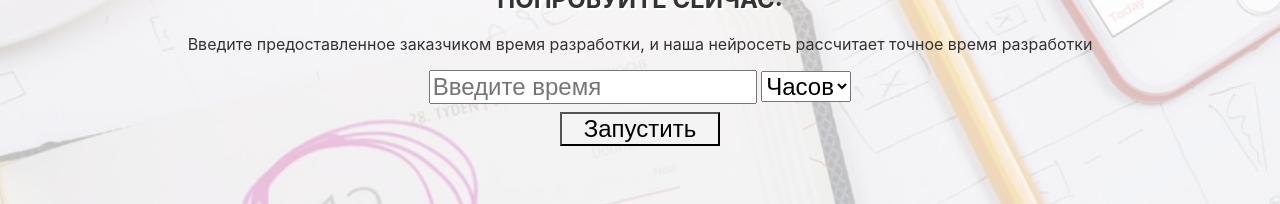
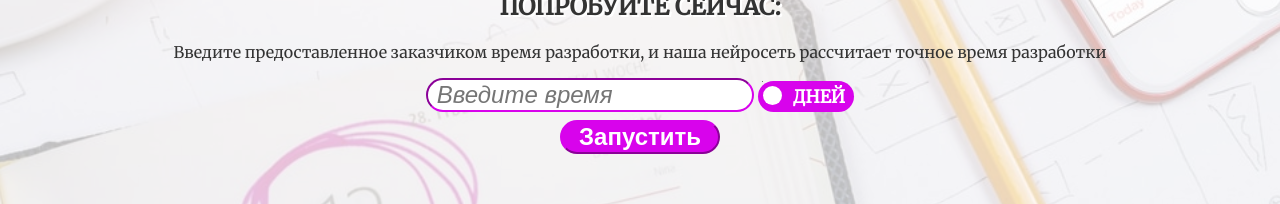
Before and after one commit to maxershov/svelte-time-counter, a Svelte app: page / in a window 1280 px wide. Shown: the part 1808-2012 px from the top of the page. Built offline with nearby package versions, Linux system fonts and the light colour scheme.

Commit message:
Chg font, input

```diff
--- a/public/global.css
+++ b/public/global.css
@@ -1,4 +1,5 @@
 html, body {
+    font-family: 'Merriweather', serif;
     position: relative;
     width: 100%;
     height: 100%;
@@ -108,7 +109,7 @@ body {
     color: #333;
     margin: 0;
     box-sizing: border-box;
-    font-family: -apple-system, BlinkMacSystemFont, "Segoe UI", Roboto, Oxygen-Sans, Ubuntu, Cantarell, "Helvetica Neue", sans-serif;
+    /* font-family: -apple-system, BlinkMacSystemFont, "Segoe UI", Roboto, Oxygen-Sans, Ubuntu, Cantarell, "Helvetica Neue", sans-serif; */
     background-size: cover;
     background-repeat: no-repeat;
     background-position: top center;
@@ -118,10 +119,6 @@ body {
 a {
     color: rgb(0, 100, 200);
     text-decoration: none;
-}
-
-a:hover {
-    text-decoration: underline;
 }
 
 button {
--- a/public/index.html
+++ b/public/index.html
@@ -1 +1 @@
-<!doctype html><html><head><meta charset='utf8'><meta name='viewport' content='width=device-width'><title>Time Counter App</title><link rel="shortcut icon" href="/favicon.ico"><link rel="apple-touch-icon" sizes="57x57" href="apple-touch-icon.png"><link rel='stylesheet' href='global.css'><link rel='stylesheet' href='bundle.css'></head><body><script src='bundle.js'></script></body></html>
+<!doctype html><html><head><meta charset='utf8'><meta name='viewport' content='width=device-width'><title>Time Counter App</title><link rel="shortcut icon" href="/favicon.ico"><link rel="apple-touch-icon" sizes="57x57" href="apple-touch-icon.png"><link rel='stylesheet' href='global.css'><link href="https://fonts.googleapis.com/css2?family=Merriweather&display=swap" rel="stylesheet"><link rel='stylesheet' href='bundle.css'></head><body><script src='bundle.js'></script></body></html>
--- a/src/Counter.svelte
+++ b/src/Counter.svelte
@@ -3,10 +3,10 @@
   import { fly } from "svelte/transition";
   let input;
   let answer;
-  let type = "часов";
   let promise;
   let loading = true;
   let status;
+  let hours = false;
 
   function sleep(ms) {
     return new Promise(resolve => setTimeout(resolve, ms));
@@ -42,25 +42,85 @@
   input {
     width: 20rem;
   }
-  select,
+  input::placeholder {
+    /* font-size: 1.3rem; */
+    font-style: oblique;
+  }
   input,
   button {
     font-size: 1.5rem;
-  }
-  select {
-    cursor: pointer;
+    border-radius: 1em;
+    border-color: rgb(216, 3, 236);
   }
   button {
     display: block;
+    font-weight: bold;
+    color: white;
     margin: 0 auto;
     margin-top: 0.5rem;
     cursor: pointer;
     width: 10rem;
+    background-color: rgb(216, 3, 236);
+  }
+  button:hover,
+  button:focus {
+    border-color: white;
   }
   input::-webkit-outer-spin-button,
   input::-webkit-inner-spin-button {
     -webkit-appearance: none;
     margin: 0;
+  }
+
+  .toggle-check-input {
+    width: 1px;
+    height: 1px;
+    position: absolute;
+  }
+
+  .toggle-check-text {
+    font-weight: bold;
+    font-size: 1.1rem;
+    display: inline-block;
+    position: relative;
+    text-transform: uppercase;
+    background: rgb(216, 3, 236);
+    padding: 0.25em 0.5em 0.25em 2em;
+    border-radius: 1em;
+    min-width: 2em;
+    color: #fff;
+    cursor: pointer;
+  }
+
+  .toggle-check-text:after {
+    content: " ";
+    display: block;
+    background: #fff;
+    width: 1.1em;
+    height: 1.1em;
+    border-radius: 1em;
+    position: absolute;
+    left: 0.3em;
+    top: 0.25em;
+    transition: left 0.15s, margin-left 0.15s;
+  }
+
+  .toggle-check-text:before {
+    content: "Дней";
+  }
+
+  .toggle-check-input:checked ~ .toggle-check-text {
+    padding-left: 0.5em;
+    padding-right: 2em;
+  }
+
+  .toggle-check-input:checked ~ .toggle-check-text:before {
+    content: "Часов";
+  }
+
+  .toggle-check-input:checked ~ .toggle-check-text:after {
+    left: 100%;
+    margin-left: -1.4em;
   }
 </style>
 
@@ -75,12 +135,16 @@
       required
       type="number"
       bind:value={input}
-      placeholder="Введите время"
+      placeholder=" Введите время"
       on:input={() => (loading = true)} />
-    <select bind:value={type} on:input={() => (loading = true)} id="timeChose">
-      <option value="часов">Часов</option>
-      <option value="дней">Дней</option>
-    </select>
+    <label class="toggle-check">
+      <input
+        on:click={(loading = true)}
+        bind:checked={hours}
+        type="checkbox"
+        class="toggle-check-input" />
+      <span class="toggle-check-text" />
+    </label>
     <button type="submit">Запустить</button>
   </form>
   {#await promise}
@@ -94,7 +158,7 @@
   {:then number}
     {#if !loading}
       <h3 transition:fly={{ y: 300, duration: 3000 }}>
-        Результат: {number} {type}
+        Результат: {number} {hours ? 'часов' : 'дней'}
       </h3>
     {/if}
   {/await}
--- a/src/Home.svelte
+++ b/src/Home.svelte
@@ -20,6 +20,9 @@
     color: white;
     text-transform: uppercase;
     text-shadow: 1px 1px 0px rgb(12, 11, 11);
+  }
+  a:hover {
+    text-decoration: underline rgb(216, 3, 236);
   }
   #menuBtn {
     display: none;
```
